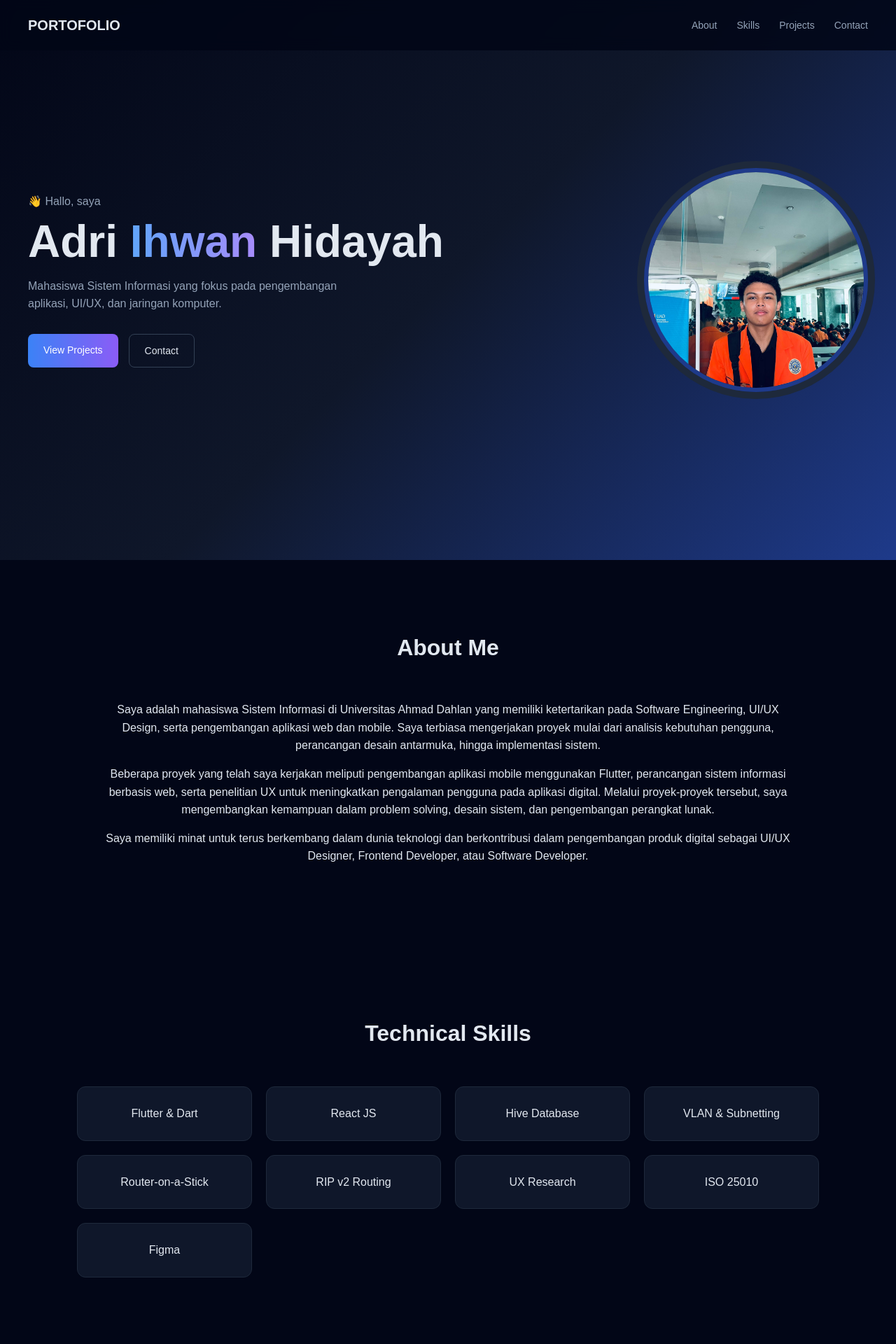
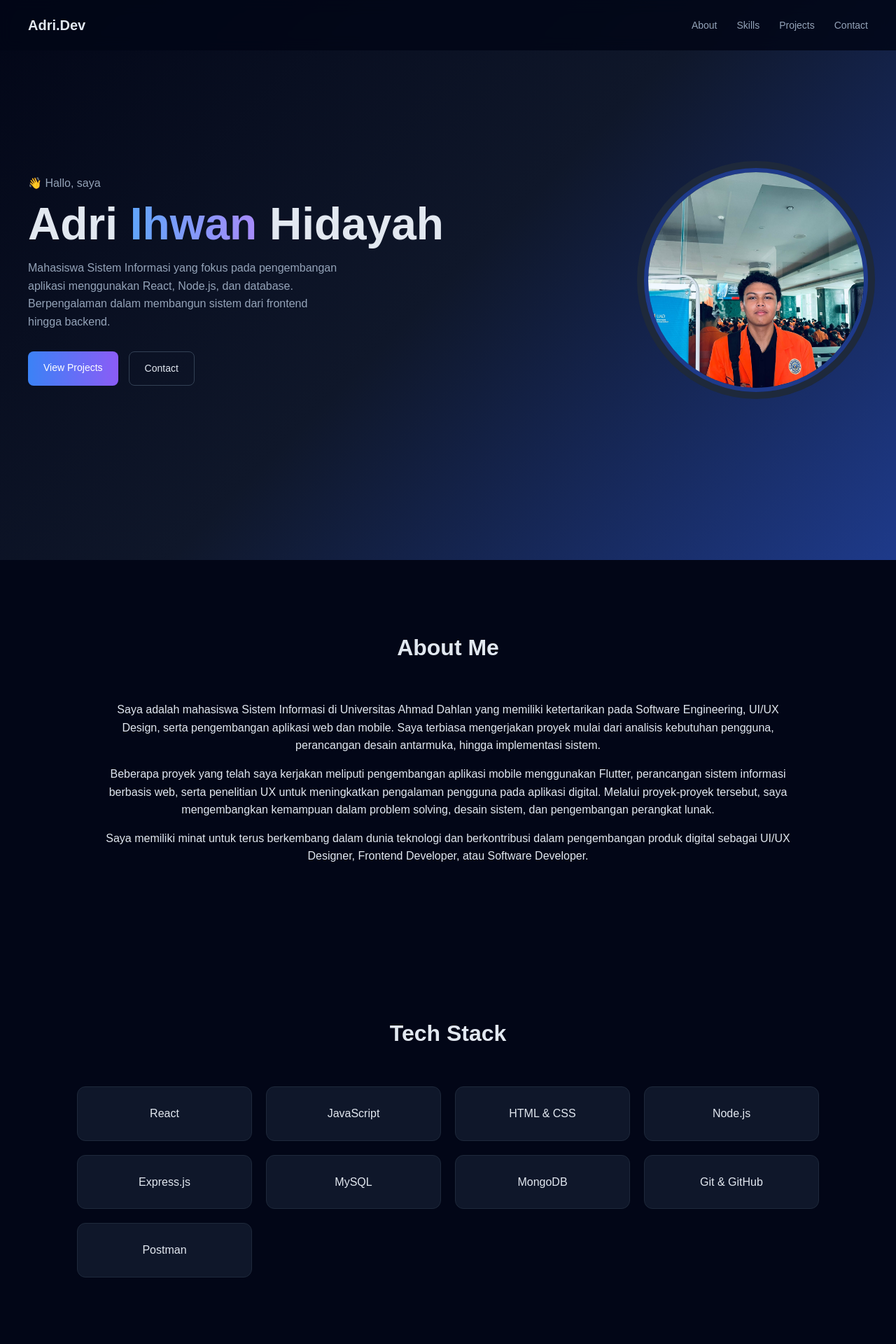
Before and after one commit to AdriIhwanHidayah/portfolio-adri, a React (Vite) app in the folder portfolio-adri/: page / in a window 1280 px wide. Shown: the top 1920 px of the page at 70% size. Built offline with nearby package versions, Linux system fonts and the light colour scheme.

Commit message:
upgrade portfolio fullstack

```diff
--- a/portfolio-adri/src/App.jsx
+++ b/portfolio-adri/src/App.jsx
@@ -5,6 +5,7 @@ import Skills from "./components/Skills"
 import Projects from "./components/Projects"
 import Contact from "./components/Contact"
 import Footer from "./components/Footer"
+import TechStack from "./components/TechStack"
 
 function App() {
   return (
@@ -12,6 +13,7 @@ function App() {
       <Navbar />
       <Hero />
       <About />
+      <TechStack />
       <Skills />
       <Projects />
       <Contact />
--- a/portfolio-adri/src/components/Contact.jsx
+++ b/portfolio-adri/src/components/Contact.jsx
@@ -3,6 +3,7 @@ function Contact() {
     <section id="contact" className="section contact">
 
       <h2>Contact Me</h2>
+      <p>Feel free to contact me for collaboration or project discussion.</p>
 
 
 
@@ -13,6 +14,7 @@ function Contact() {
         >
           📧 Email
         </a>
+
 
         <a
           href="https://github.com/AdriIhwanHidayah"
--- a/portfolio-adri/src/components/Hero.jsx
+++ b/portfolio-adri/src/components/Hero.jsx
@@ -15,8 +15,9 @@ function Hero() {
           </h1>
 
           <p>
-            Mahasiswa Sistem Informasi yang fokus pada pengembangan aplikasi,
-            UI/UX, dan jaringan komputer.
+            Mahasiswa Sistem Informasi yang fokus pada pengembangan aplikasi
+  menggunakan React, Node.js, dan database. Berpengalaman dalam
+  membangun sistem dari frontend hingga backend.
           </p>
 
           <div className="hero-buttons">
--- a/portfolio-adri/src/components/Navbar.jsx
+++ b/portfolio-adri/src/components/Navbar.jsx
@@ -7,7 +7,7 @@ function Navbar() {
   return (
     <nav className="navbar">
 
-      <h1>PORTOFOLIO</h1>
+      <h1>Adri.Dev</h1>
 
       <div
         className="menu-toggle"
--- a/portfolio-adri/src/components/Projects.jsx
+++ b/portfolio-adri/src/components/Projects.jsx
@@ -11,6 +11,7 @@ function Projects() {
           Aplikasi buku tamu digital berbasis Flutter dengan penyimpanan data
           menggunakan Hive serta fitur admin untuk melihat riwayat kunjungan.
         </p>
+        <small>Tech: Flutter, Hive</small>
 
         <a
           href="https://github.com/AdriIhwanHidayah/TamuQ"
@@ -29,6 +30,7 @@ function Projects() {
           Sistem informasi untuk memantau kesehatan anak yang mencakup
           pencatatan data vaksinasi, notifikasi otomatis, dan manajemen pengguna.
         </p>
+        <small>Tech: React, Node.js, MySQL</small>
 
         <a
           href="https://github.com/nurwhyusuci/monitoring_kesehatan_anak"
@@ -59,6 +61,7 @@ function Projects() {
           Penelitian UX menggunakan metode evaluatif yang meliputi wawancara,
           observasi, dan survei untuk menganalisis pengalaman pengguna.
         </p>
+        <small>Tech: Figma, UX Research</small>
 
         <a
           href="https://www.figma.com/design/0BWOhY7U1mYLbds1syG743/Untitled?node-id=0-1&t=PH2Npj3TTHhItit8-1"
--- /dev/null
+++ b/portfolio-adri/src/components/TechStack.jsx
@@ -0,0 +1,26 @@
+function TechStack() {
+  return (
+    <section className="section">
+      <h2>Tech Stack</h2>
+
+      <div className="skills-grid">
+
+        <div className="skill-card">React</div>
+        <div className="skill-card">JavaScript</div>
+        <div className="skill-card">HTML & CSS</div>
+
+        <div className="skill-card">Node.js</div>
+        <div className="skill-card">Express.js</div>
+
+        <div className="skill-card">MySQL</div>
+        <div className="skill-card">MongoDB</div>
+
+        <div className="skill-card">Git & GitHub</div>
+        <div className="skill-card">Postman</div>
+
+      </div>
+    </section>
+  )
+}
+
+export default TechStack
```
